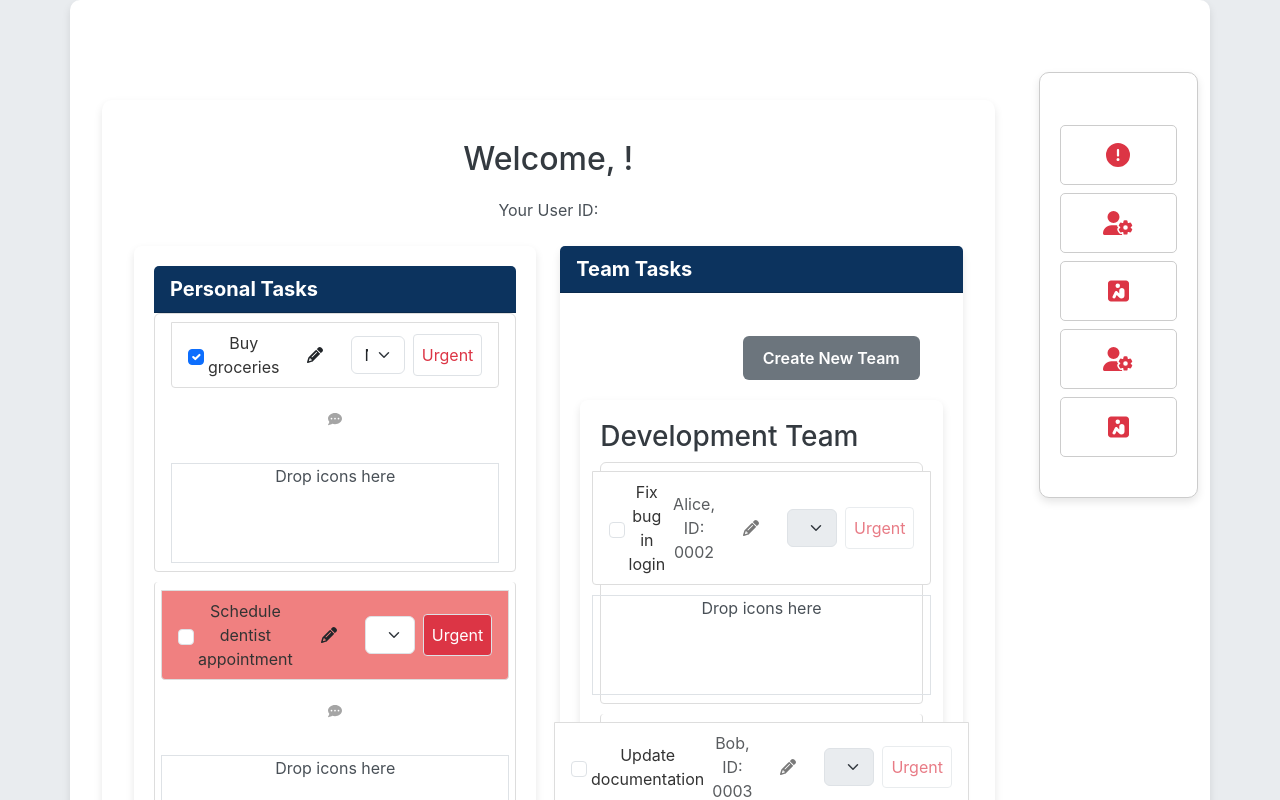
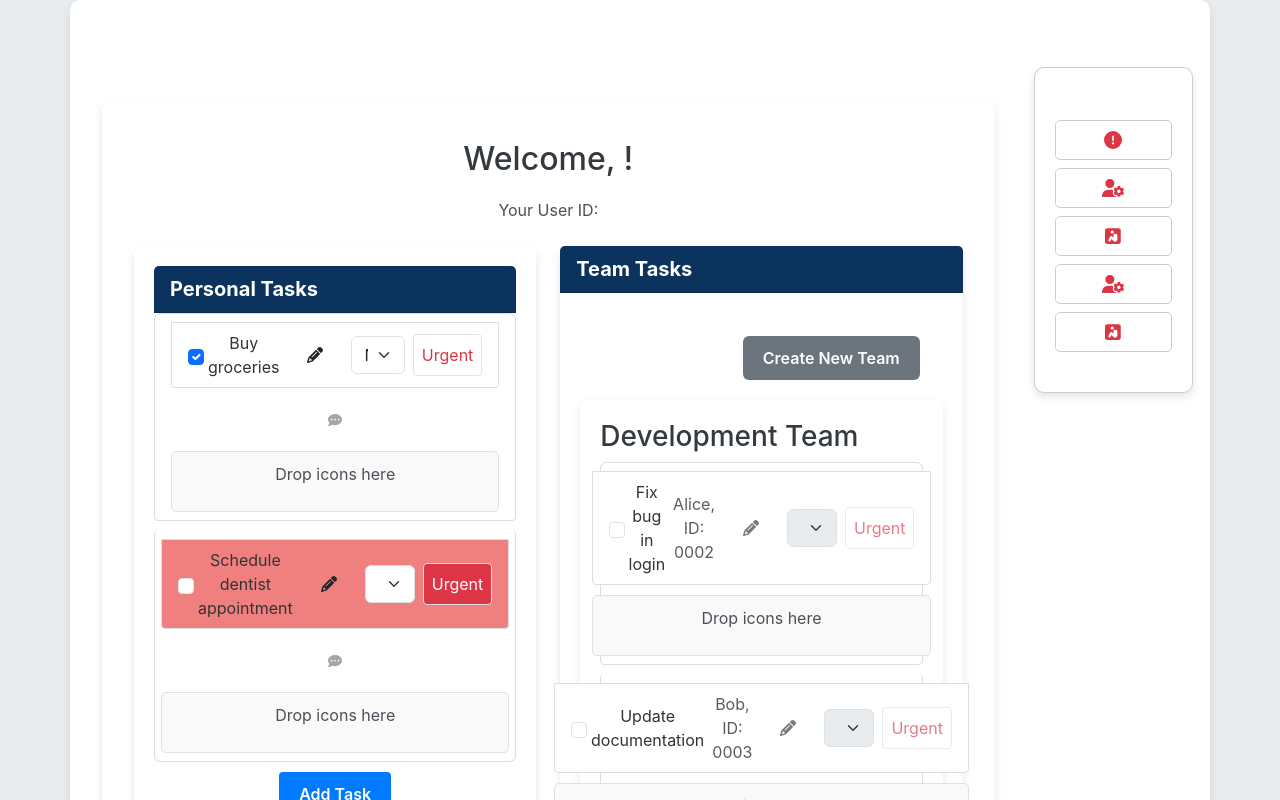
Before and after one commit to MarciaPratas2000/user-team-task-manager, a React (Create React App) app in the folder frontend/: page /user-dashboard in a window 1280 px wide. Shown: the top 800 px of the page. Built offline with nearby package versions, Linux system fonts and the light colour scheme.

Commit message:
Update comment handling for tasks and icons from toolbox

```diff
--- a/frontend/src/Elements/Components/CommentBubble/CommentBubble.css
+++ b/frontend/src/Elements/Components/CommentBubble/CommentBubble.css
@@ -10,7 +10,7 @@
   color: grey;
   border: none;
   border-radius: 15px;
-  padding: 10px;
+  margin: 10px;
   cursor: pointer;
   font-size: 14px;
   transition: background-color 0.3s, transform 0.3s;
@@ -29,7 +29,6 @@
   padding: 10px;
   width: 100%; /* Full width */
   z-index: 4;
-
   box-sizing: border-box; /* Include padding in width calculation */
 }
 .comment-bubble
--- a/frontend/src/Elements/Components/CommentBubble/CommentBubble.js
+++ b/frontend/src/Elements/Components/CommentBubble/CommentBubble.js
@@ -54,7 +54,7 @@ const CommentBubble = ({ onSave, existingComments, onRemove }) => {
   };
 
   return (
-    <div className="comment-bubble mt-0 mb-4">
+    <div className="comment-bubble mt-0">
       <button
         className="comment-bubble-button"
         onClick={toggleBubble}
--- a/frontend/src/Elements/Components/TaskItem/TaskItem.css
+++ b/frontend/src/Elements/Components/TaskItem/TaskItem.css
@@ -1,28 +1,113 @@
 /* src/components/TaskItem/TaskItem.css */
 
+:root {
+  --highlight-color: #007bff;
+  --urgent-bg-color: lightcoral;
+  --help-bg-color: lightyellow;
+  --completed-color: #6c757d;
+  --icon-size: 14px; /* Adjusted to a more standard size */
+  --border-color: #ccc;
+  --background-color: #f9f9f9;
+}
+
+/* Task types */
 .help-task {
-  background-color: lightyellow; /* Light yellow for Help tasks */
+  background-color: var(--help-bg-color);
 }
 
 .urgent-task {
-  background-color: lightcoral; /* Light coral for urgent tasks */
+  background-color: var(--urgent-bg-color);
 }
 
 .completed-task-checked {
-  color: #6c757d; /* Muted color for completed tasks */
+  color: var(--completed-color);
 }
 
 .eliminating-task {
-  opacity: 0.5; /* Dimmed appearance for eliminating tasks (if you use this class) */
+  opacity: 0.5;
 }
 
-.taskItem .btn-edit {
-  background-color: transparent;
+/* Button and CommentBubble styling */
+.icon-container {
+  display: flex;
+  align-items: center;
+}
+
+.icon-functions-container {
+  display: flex;
+  flex-direction: row; /* Ensure horizontal alignment of buttons */
+  align-items: center;
+  justify-content: space-between;
+}
+
+.icon-functions-container div {
+  margin: 0 5px;
+}
+
+.icon-button, .icon-image {
+  display: flex;
+  align-items: center;
+  justify-content: center;
+  color: var(--icon-color, #007bff);
+  font-size: var(--icon-size);
+}
+
+/* Comment bubble styling */
+.icon-comment-bubble {
+  display: inline-flex; /* Use inline-flex to ensure it respects alignment */
+  align-items: center;
+  justify-content: center;
+  padding: 5px;
+  font-size: var(--icon-size);
+}
+
+/* Icon droppable area styling */
+.icon-droppable-area {
+  border: 1px dashed var(--border-color);
+  padding: 10px;
+  border-radius: 5px;
+  background-color: var(--background-color);
+  margin-top: 10px;
+  width: 100%;
+  min-height: 50px;
+}
+
+.icon-droppable-area.highlight {
+  border-color: var(--highlight-color);
+}
+
+.icons-container {
+  display: flex;
+  flex-wrap: wrap; /* Allow items to wrap if they overflow */
+  gap: 10px; /* Space between icons */
+  justify-content: flex-start; /* Adjust to your preference */
+  align-items: center; /* Ensure vertical alignment */
+  margin: 0;
+}
+
+.icon {
+  display: flex;
+  align-items: center;
+  justify-content: center;
+  position: relative;
+}
+
+.icon-image {
+  font-size: var(--icon-size);
+  margin: 5px;
 
 }
-.icon-droppable-area {
-  width: 100%; /* Ensure width is sufficient */
-  height: 100px; /* Adjust height as needed */
-  overflow: visible; /* Ensure overflow is not hiding content */
-  /* Additional styles as needed */
+
+.icon-comment-bubble {
+  font-size: var(--icon-size);
+  margin: 0 auto ;
+  padding: 0 px;
 }
+
+.icon-button {
+  font-size: var(--icon-size);
+  border: none;
+  background: none; /* Remove default button styles */
+  margin: 0 auto ;
+
+}
--- a/frontend/src/Elements/Components/TaskItem/TaskItem.js
+++ b/frontend/src/Elements/Components/TaskItem/TaskItem.js
@@ -3,7 +3,8 @@ import { useDrop } from 'react-dnd';
 import CommentBubble from '../CommentBubble/CommentBubble';
 import './TaskItem.css';
 import { FontAwesomeIcon } from '@fortawesome/react-fontawesome';
-import { faPencilAlt, faCheck, faTimes } from '@fortawesome/free-solid-svg-icons';
+import { faTrashAlt, faPencilAlt, faCheck, faTimes } from '@fortawesome/free-solid-svg-icons';
+
 
 const TaskItem = ({
   userid,
@@ -16,26 +17,26 @@ const TaskItem = ({
   isCreator,
   isPersonal,
   onDuplicateTask,
-  onIconDrop // Added to handle icon drop
+  onIconDrop
 }) => {
   const [isEditing, setIsEditing] = useState(false);
   const [updatedTask, setUpdatedTask] = useState(task.title);
 
-  // Define the drop behavior using react-dnd's useDrop hook
   const [{ isOver }, drop] = useDrop({
     accept: 'ICON',
-    drop: (item) => handleDrop(item), // Call handleDrop here
+    drop: (item) => handleDrop(item),
     collect: (monitor) => ({
       isOver: !!monitor.isOver(),
     }),
   });
 
   const handleDrop = (item) => {
-    console.log('Handle Icon Drop Triggered'); // Check if this is logged
-    console.log('Icon dropped:', item.iconIndex);
-    console.log('Task index:', index);
-    console.log('Is personal:', isPersonal);
-    onIconDrop( item.icon , item.iconIndex, index, isPersonal); // Call the function passed via props
+    onIconDrop(item.icon, item.iconIndex, index, isPersonal);
+  };
+
+  const handleIconRemove = (iconIndex) => {
+    const updatedIcons = task.icons.filter(icon => icon.iconIndex !== iconIndex);
+    onUpdateTask(index, { icons: updatedIcons });
   };
 
   const getTaskClassName = (task) => {
@@ -79,9 +80,9 @@ const TaskItem = ({
 
   const handleDoubleClick = () => {
     if (isPersonal) {
-      onDuplicateTask(null, index, true); // Pass index and isPersonal
+      onDuplicateTask(null, index, true);
     } else if (task.userId === userid || isCreator) {
-      onDuplicateTask(index, false); // Pass index and isPersonal
+      onDuplicateTask(index, false);
     }
   };
 
@@ -162,7 +163,7 @@ const TaskItem = ({
 
       {(isCreator || userid === task.userId) && (
         <CommentBubble
-          onSave={(comment) => onAddComment(index, comment)}
+          onSave={(comment) => onAddComment(index, comment, isPersonal, null)}
           existingComments={task.comments || []}
         />
       )}
@@ -172,22 +173,37 @@ const TaskItem = ({
         className={`icon-droppable-area border ${isOver ? 'highlight' : ''}`}
       >
         <p>Drop icons here</p>
-        {/* Render icons here */}
+        {task.icons && task.icons.length > 0 && (
+          <div className="icons-container container-fluid">
+            {task.icons.map((icon, idx) => (
 
+              <div key={idx} className="icon d-flex col border">
+                <FontAwesomeIcon icon={icon.icon} />
 
-        {task.icons && task.icons.length > 0 && (
-    <div className="icons-container">
-      {task.icons.map((icon, idx) => (
-        <div key={idx} className="icon">
-          <FontAwesomeIcon icon={icon.icon} className="icon-image" />
-        </div>
-      ))}
+                <div>{icon.iconTitle}</div> {/* Display icon title */}
+                <div className="icon-functions-container border border-info">
+                  <CommentBubble
+                    onSave={(comment) => {
+                      console.log(`Adding comment for icon at index ${idx}:`, comment);
+                      onAddComment(index, comment, isPersonal, icon.iconIndex);
+                    }}
+                    existingComments={Array.isArray(icon.comments) ? icon.comments : []}
+                  />
+                  <button
+                    onClick={() => handleIconRemove(icon.iconIndex)}
+                    className="icon-button"
+                    title="Remove icon"
+                  >
+                    <FontAwesomeIcon icon={faTrashAlt} />
+                  </button>
+                </div>
+              </div>
+            ))}
           </div>
-  )}
-
+        )}
       </div>
     </div>
   );
 };
 
-export default TaskItem;
+export default TaskItem
--- a/frontend/src/Elements/Components/TeamSection/TeamSection.js
+++ b/frontend/src/Elements/Components/TeamSection/TeamSection.js
@@ -75,10 +75,10 @@ const TeamSection = ({
                 onUpdateTask(taskIndex, updatedTask);
               }
             }}
-            onAddComment={(taskIndex, comment) => {
+            onAddComment={(taskIndex, comment,isPersonal, iconIndex) => {
               const task = team.tasks[taskIndex];
               if (task.userId === userid || isCreator) {
-                onAddComment(teamIndex, taskIndex, comment);
+                onAddComment(teamIndex, taskIndex, comment, isPersonal,iconIndex);
               }
             }}
             userid={userid}
--- a/frontend/src/Elements/Components/toolbox/toolbox.css
+++ b/frontend/src/Elements/Components/toolbox/toolbox.css
@@ -3,21 +3,21 @@
   display: flex;
   flex-direction: column;
   align-items: center;
-    padding: 10px;
+  padding: 8px; /* Reduced padding */
   border: 1px solid #ccc;
   border-radius: 5px;
   background-color: #f9f9f9;
   box-shadow: 0 2px 4px rgba(0, 0, 0, 0.1);
-    margin: 20px;
+  margin: 15px; /* Reduced margin */
 }
 
 .toolbox-item {
   display: flex;
   align-items: center;
   justify-content: center;
-    width: 100%;
-    height: 60px; /* Adjust the height as needed */
-    padding: 5px;
+  width: 100%; /* Adjust width if needed */
+  height: 40px; /* Reduced height */
+  padding: 3px; /* Reduced padding */
   border: 1px solid #ccc;
   border-radius: 5px;
   background-color: #fff;
@@ -30,5 +30,5 @@
 }
 
 .toolbox-item .text-danger {
-    font-size: 24px; /* Adjust icon size as needed */
+  font-size: 18px; /* Reduced icon size */
 }
--- a/frontend/src/Elements/Components/toolbox/toolbox.js
+++ b/frontend/src/Elements/Components/toolbox/toolbox.js
@@ -10,20 +10,22 @@ const Toolbox = () => {
     { icon: faExclamationCircle, index: 1 },
     { icon: faUserGear, index: 2 },
     { icon: faSquarePersonConfined, index: 3 },
-    { icon: faUserGear, index: 4 }, // Duplicate
-    { icon: faSquarePersonConfined, index: 5 } // Duplicate
+    { icon: faUserGear, index: 4 }, // Duplicate with a different index
+    { icon: faSquarePersonConfined, index: 5 } // Duplicate with a different index
   ];
 
   return (
     <div className="toolbox container">
       <div className="row">
         {icons.map(({ icon, index }) => (
-          <ToolboxItem icon={icon} iconIndex={index} key={index} />
+          <ToolboxItem icon={icon} iconIndex={index} key={`icon-${index}`} />
         ))}
       </div>
     </div>
   );
 };
+
+const isValidIcon = (icon) => typeof icon === 'object' && icon.icon;
 
 const ToolboxItem = ({ icon, iconIndex }) => {
   const [{ isDragging }, drag] = useDrag({
@@ -40,7 +42,11 @@ const ToolboxItem = ({ icon, iconIndex }) => {
       className={`col-6 col-md-4 col-lg-3 mb-2 toolbox-item ${isDragging ? 'dragging' : ''}`}
       style={{ opacity: isDragging ? 0.5 : 1 }}
     >
-      <FontAwesomeIcon icon={icon} className="text-danger" />
+      {isValidIcon(icon) ? (
+        <FontAwesomeIcon icon={icon} className="text-danger" />
+      ) : (
+        <div>Invalid icon</div>
+      )}
     </div>
   );
 };
```
Also changed, not shown: frontend/src/Elements/Components/TaskManagement/TaskManagement.js (+44 -16 lines). Lines whose indentation alone changed are shown as unchanged.
